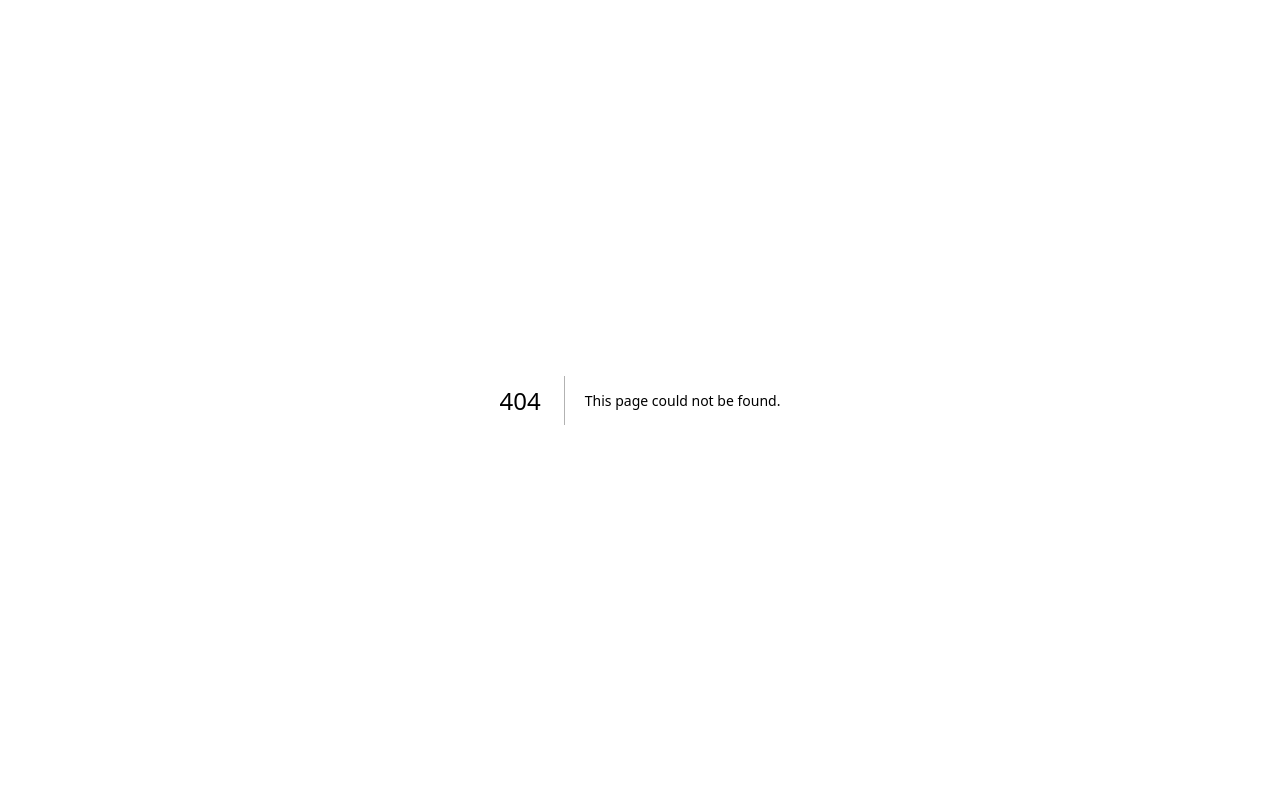
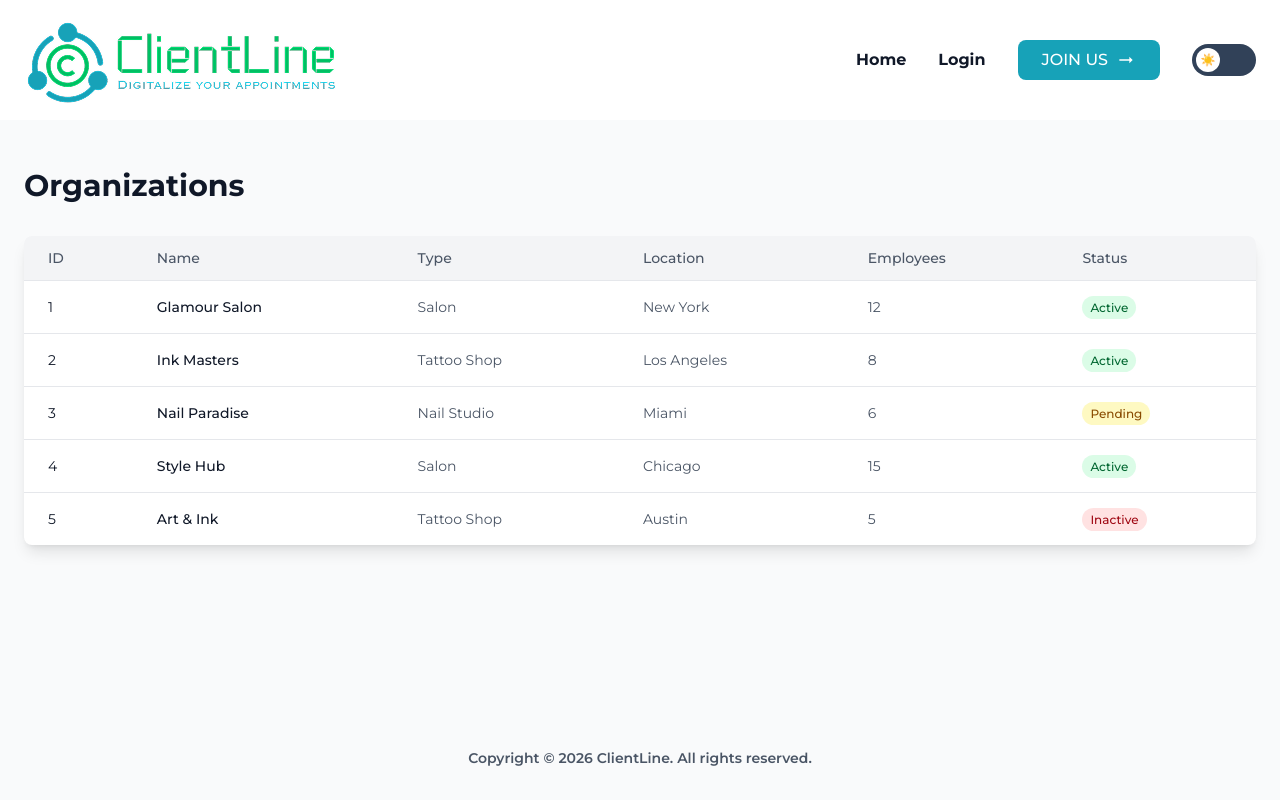
Before and after one commit to SuDelk/ClientLine_Frontend, a Next.js app: page /admin/organizations in a window 1280 px wide. Before the commit this address had no page. Built offline with nearby package versions, Linux system fonts and the light colour scheme.

Commit message:
added folder sctructure for admin

```diff
--- /dev/null
+++ b/pages/admin/organizations/index.tsx
@@ -0,0 +1,200 @@
+import React from "react";
+import { useTheme } from "@/contexts/ThemeContext";
+import Header from "@/components/home/Header";
+import Footer from "@/components/common/Footer";
+
+interface Organization {
+  id: number;
+  name: string;
+  type: string;
+  location: string;
+  employees: number;
+  status: string;
+}
+
+const Organizations: React.FC = () => {
+  const { theme } = useTheme();
+
+  const organizations: Organization[] = [
+    {
+      id: 1,
+      name: "Glamour Salon",
+      type: "Salon",
+      location: "New York",
+      employees: 12,
+      status: "Active",
+    },
+    {
+      id: 2,
+      name: "Ink Masters",
+      type: "Tattoo Shop",
+      location: "Los Angeles",
+      employees: 8,
+      status: "Active",
+    },
+    {
+      id: 3,
+      name: "Nail Paradise",
+      type: "Nail Studio",
+      location: "Miami",
+      employees: 6,
+      status: "Pending",
+    },
+    {
+      id: 4,
+      name: "Style Hub",
+      type: "Salon",
+      location: "Chicago",
+      employees: 15,
+      status: "Active",
+    },
+    {
+      id: 5,
+      name: "Art & Ink",
+      type: "Tattoo Shop",
+      location: "Austin",
+      employees: 5,
+      status: "Inactive",
+    },
+  ];
+
+  return (
+    <div
+      className={`min-h-screen flex flex-col transition-colors duration-300 ${
+        theme === "dark" ? "bg-black" : "bg-gray-50"
+      }`}
+    >
+      <Header page="organizations" />
+
+      <main className="flex-1 max-w-7xl mx-auto px-6 py-12 w-full">
+        <h1
+          className={`text-3xl font-bold mb-8 ${
+            theme === "dark" ? "text-white" : "text-gray-900"
+          }`}
+        >
+          Organizations
+        </h1>
+
+        <div
+          className={`rounded-lg shadow-lg overflow-hidden ${
+            theme === "dark" ? "bg-gray-800" : "bg-white"
+          }`}
+        >
+          <table className="w-full">
+            <thead
+              className={`${theme === "dark" ? "bg-gray-700" : "bg-gray-100"}`}
+            >
+              <tr>
+                <th
+                  className={`px-6 py-3 text-left text-sm font-medium ${
+                    theme === "dark" ? "text-gray-300" : "text-gray-600"
+                  }`}
+                >
+                  ID
+                </th>
+                <th
+                  className={`px-6 py-3 text-left text-sm font-medium ${
+                    theme === "dark" ? "text-gray-300" : "text-gray-600"
+                  }`}
+                >
+                  Name
+                </th>
+                <th
+                  className={`px-6 py-3 text-left text-sm font-medium ${
+                    theme === "dark" ? "text-gray-300" : "text-gray-600"
+                  }`}
+                >
+                  Type
+                </th>
+                <th
+                  className={`px-6 py-3 text-left text-sm font-medium ${
+                    theme === "dark" ? "text-gray-300" : "text-gray-600"
+                  }`}
+                >
+                  Location
+                </th>
+                <th
+                  className={`px-6 py-3 text-left text-sm font-medium ${
+                    theme === "dark" ? "text-gray-300" : "text-gray-600"
+                  }`}
+                >
+                  Employees
+                </th>
+                <th
+                  className={`px-6 py-3 text-left text-sm font-medium ${
+                    theme === "dark" ? "text-gray-300" : "text-gray-600"
+                  }`}
+                >
+                  Status
+                </th>
+              </tr>
+            </thead>
+            <tbody>
+              {organizations.map((org) => (
+                <tr
+                  key={org.id}
+                  className={`border-t ${
+                    theme === "dark" ? "border-gray-600" : "border-gray-200"
+                  }`}
+                >
+                  <td
+                    className={`px-6 py-4 text-sm ${
+                      theme === "dark" ? "text-gray-300" : "text-gray-900"
+                    }`}
+                  >
+                    {org.id}
+                  </td>
+                  <td
+                    className={`px-6 py-4 text-sm font-medium ${
+                      theme === "dark" ? "text-white" : "text-gray-900"
+                    }`}
+                  >
+                    {org.name}
+                  </td>
+                  <td
+                    className={`px-6 py-4 text-sm ${
+                      theme === "dark" ? "text-gray-300" : "text-gray-600"
+                    }`}
+                  >
+                    {org.type}
+                  </td>
+                  <td
+                    className={`px-6 py-4 text-sm ${
+                      theme === "dark" ? "text-gray-300" : "text-gray-600"
+                    }`}
+                  >
+                    {org.location}
+                  </td>
+                  <td
+                    className={`px-6 py-4 text-sm ${
+                      theme === "dark" ? "text-gray-300" : "text-gray-600"
+                    }`}
+                  >
+                    {org.employees}
+                  </td>
+                  <td className="px-6 py-4 text-sm">
+                    <span
+                      className={`px-2 py-1 rounded-full text-xs font-medium ${
+                        org.status === "Active"
+                          ? "bg-green-100 text-green-800"
+                          : org.status === "Pending"
+                            ? "bg-yellow-100 text-yellow-800"
+                            : "bg-red-100 text-red-800"
+                      }`}
+                    >
+                      {org.status}
+                    </span>
+                  </td>
+                </tr>
+              ))}
+            </tbody>
+          </table>
+        </div>
+      </main>
+
+      <Footer />
+    </div>
+  );
+};
+
+export default Organizations;
```
